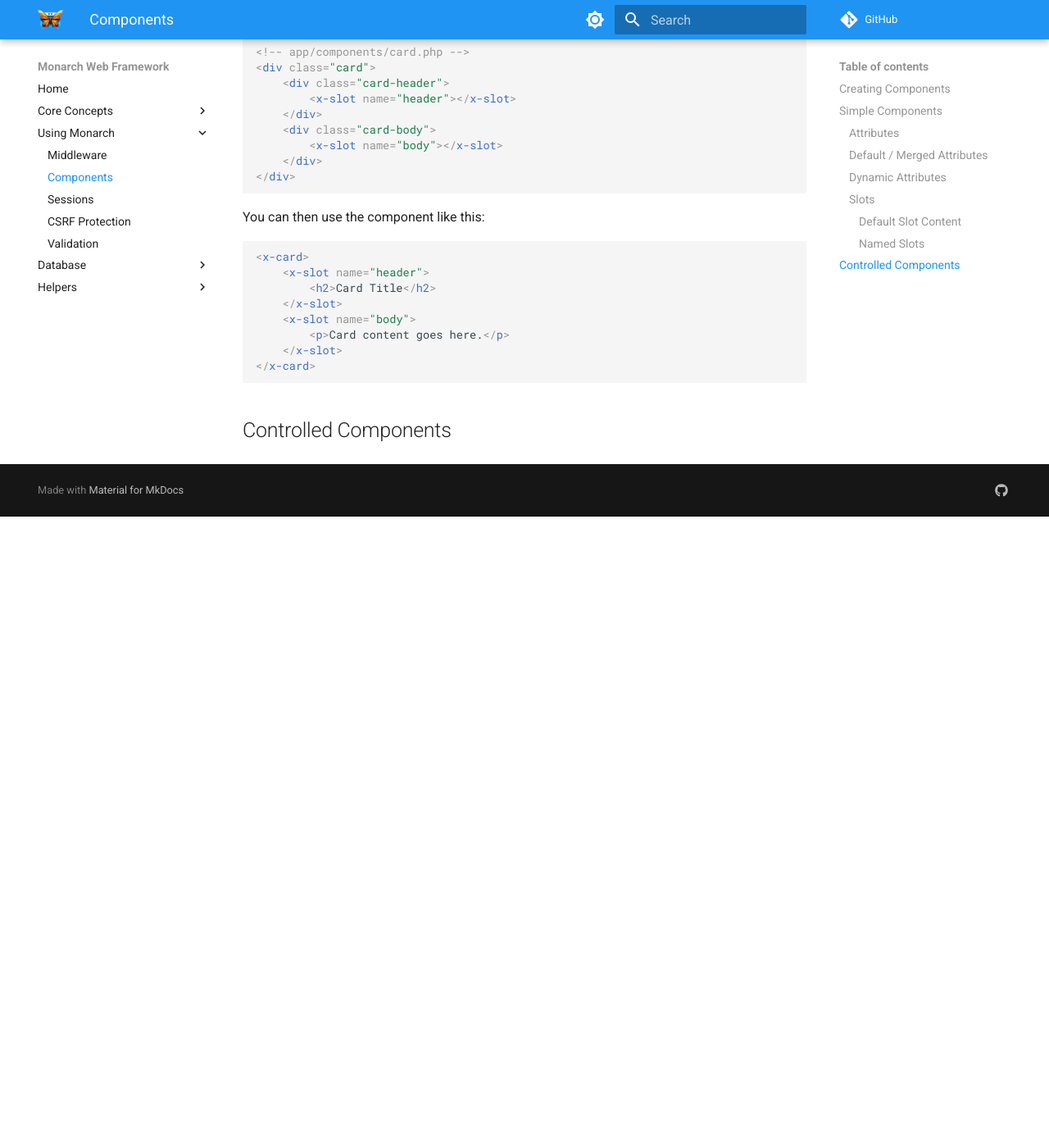
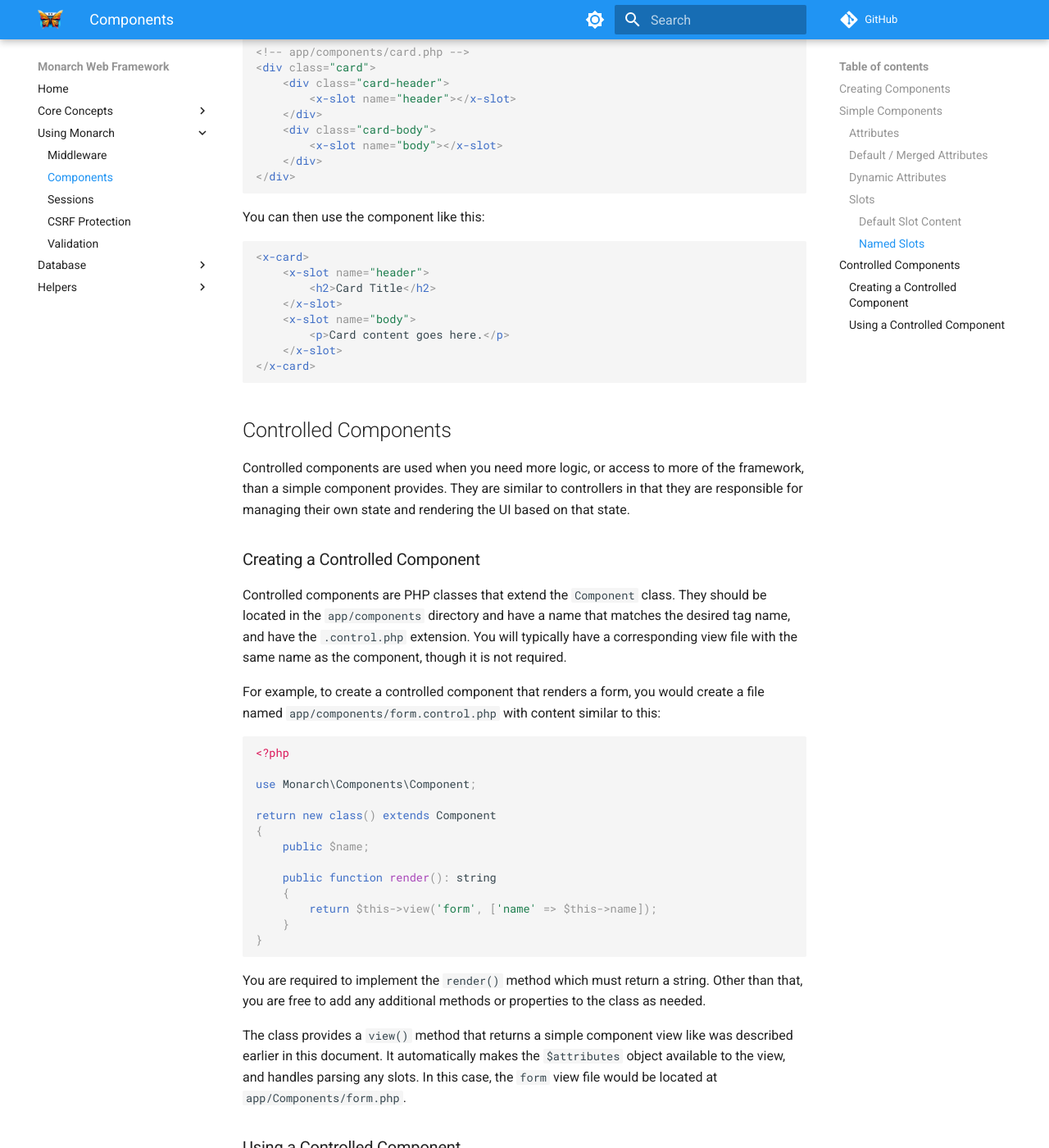
Before and after one commit to lonnieezell/monarch, an MkDocs documentation site: the page built from _docs/using-monarch/view_components.md, in a window 1280 px wide and 1400 px high, scrolled down 3697 px. Shown: the whole window at 82% size. Built offline with MkDocs 1.6.1 and Material for MkDocs 9.7.7, drawn with Linux system fonts in a browser that asks for light colours; a script that is not in the unit is left out; comment, search, counter and statistics services are not loaded; before the commit the page ends 4327 px from its top, so only the background shows below that; some of the changed text lies outside the part shown.

Commit message:
Adding basic controlled components. Needs testing.

````diff
--- a/_docs/using-monarch/view_components.md
+++ b/_docs/using-monarch/view_components.md
@@ -186,3 +186,57 @@ You can then use the component like this:
 ```
 
 ## Controlled Components
+
+Controlled components are used when you need more logic, or access to more of the framework, than a simple component provides. They are similar to controllers in that they are responsible for managing their own state and rendering the UI based on that state.
+
+### Creating a Controlled Component
+
+Controlled components are PHP classes that extend the `Component` class. They should be located in the `app/components` directory and have a name that matches the desired tag name, and have the `.control.php` extension. You will typically have a corresponding view file with the same name as the component, though it is not required.
+
+For example, to create a controlled component that renders a form, you would create a file named `app/components/form.control.php` with content similar to this:
+
+```php
+<?php
+
+use Monarch\Components\Component;
+
+return new class() extends Component
+{
+    public $name;
+
+    public function render(): string
+    {
+        return $this->view('form', ['name' => $this->name]);
+    }
+}
+```
+
+You are required to implement the `render()` method which must return a string. Other than that, you are free to add any additional methods or properties to the class as needed.
+
+The class provides a `view()` method that returns a simple component view like was described earlier in this document. It automatically makes the `$attributes` object available to the view, and handles parsing any slots. In this case, the `form` view file would be located at `app/Components/form.php`.
+
+### Using a Controlled Component
+
+Controlled Components are called exactly like simple components, but the control file's `render` method is called instead of the component file's content being returned.
+
+```html
+<x-form name="contact">
+    <x-slot></x-slot>
+</x-form>
+```
+
+Within the component's control file, you can access the attributes and slots using the `$this->attributes` instance.
+
+```php
+<?php
+
+use Monarch\Components\Component;
+
+return new class() extends Component
+{
+    public function render(): string
+    {
+        return $this->view('form', ['name' => $this->attributes->get('name')]);
+    }
+}
+```
````
Also changed, not shown: 2 other files.
